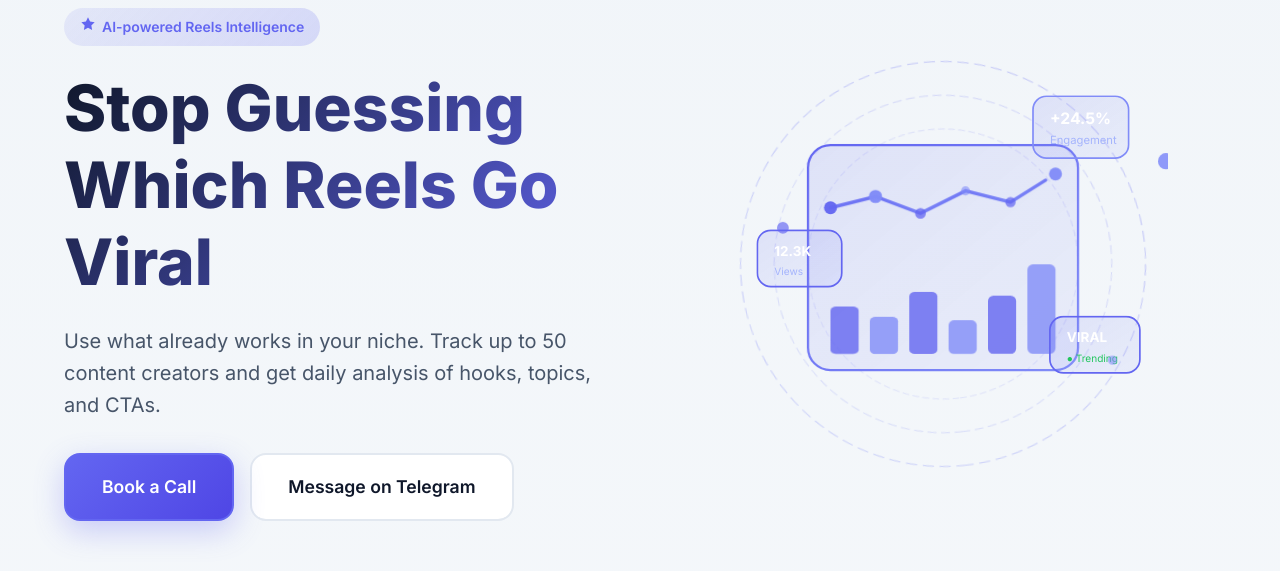
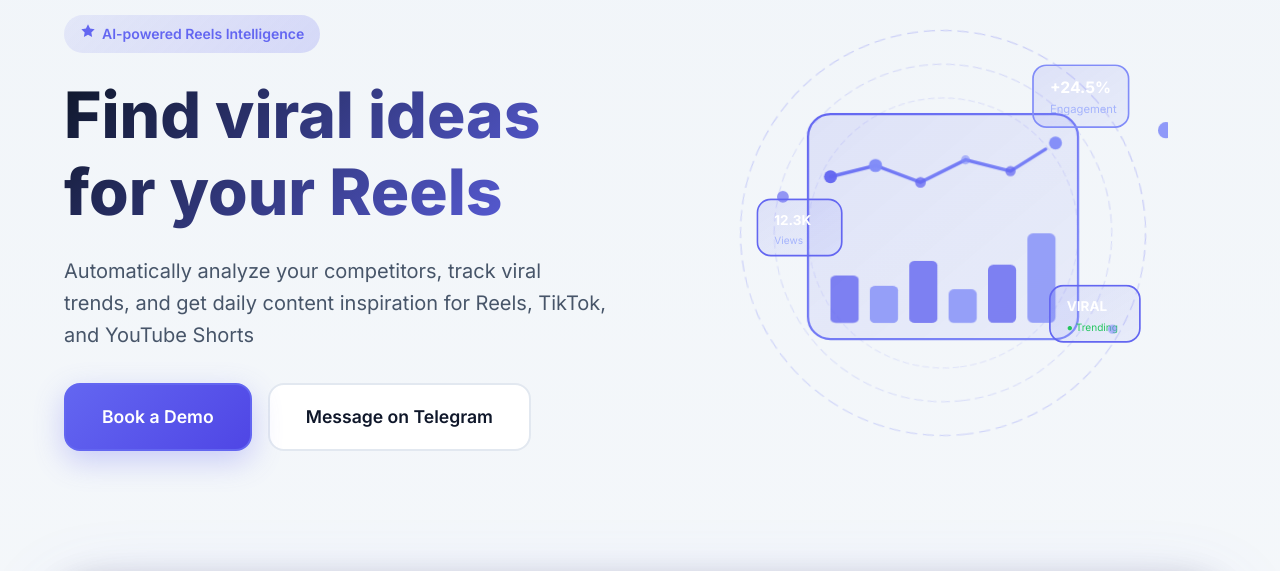
Before and after one commit to js-easy-school/TrendwatchAI-Landing-Page---Next.js-14, a Next.js app: page / in a window 1280 px wide. Shown: the part 132-703 px from the top of the page. Built offline with nearby package versions, Linux system fonts and the light colour scheme.

Commit message:
Connect JSON CMS to Hero, FAQ, Footer, Pricing components

```diff
--- a/src/components/FAQ.tsx
+++ b/src/components/FAQ.tsx
@@ -2,8 +2,12 @@
 
 import { useState } from "react";
 import styles from "./FAQ.module.css";
+import content from "@/content/site-content.json";
 
-const faqs = [
+const faqs =
+  content.faq.items.length > 0
+    ? content.faq.items
+    : [
         {
           question: "I'm just starting out. Won't this be too complicated?",
           answer:
@@ -42,8 +46,8 @@ export default function FAQ() {
     <section id="faq" className={styles.faqSection}>
       <div className="container">
         <div className="section-header">
-          <span className="section-tag">FAQ</span>
-          <h2>Frequently Asked Questions</h2>
+          <span className="section-tag">{content.faq.sectionTag}</span>
+          <h2>{content.faq.sectionTitle}</h2>
         </div>
 
         <div className={styles.faqList}>
--- a/src/components/Footer.tsx
+++ b/src/components/Footer.tsx
@@ -1,7 +1,10 @@
 import Link from "next/link";
 import styles from "./Footer.module.css";
+import content from "@/content/site-content.json";
 
 export default function Footer() {
+  const { contact, footer } = content;
+
   return (
     <footer className={styles.footer}>
       <div className={`container ${styles.footerInner}`}>
@@ -38,14 +41,14 @@ export default function Footer() {
           >
             Privacy Policy
           </Link>
-          <Link href="https://t.me/olegmazunin" target="_blank">
+          <Link href={`https://t.me/${contact.telegram}`} target="_blank">
             Telegram
           </Link>
         </nav>
       </div>
       <div className={styles.footerBottom}>
         <div className="container">
-          <p>© 2024 TrendwatchAI. All rights reserved.</p>
+          <p>{footer.copyright}</p>
         </div>
       </div>
     </footer>
--- a/src/components/Hero.tsx
+++ b/src/components/Hero.tsx
@@ -3,8 +3,11 @@
 import Image from "next/image";
 import Link from "next/link";
 import styles from "./Hero.module.css";
+import content from "@/content/site-content.json";
 
 export default function Hero() {
+  const { hero, contact } = content;
+
   return (
     <section className={styles.hero}>
       <div className="container">
@@ -25,17 +28,14 @@ export default function Hero() {
               </svg>
               AI-powered Reels Intelligence
             </span>
-            <h1>Stop Guessing Which Reels Go Viral</h1>
-            <p className={styles.heroSubtitle}>
-              Use what already works in your niche. Track up to 50 content
-              creators and get daily analysis of hooks, topics, and CTAs.
-            </p>
+            <h1>{hero.title}</h1>
+            <p className={styles.heroSubtitle}>{hero.subtitle}</p>
             <div className={styles.heroCta}>
               <Link href="#book" className="btn btn-primary btn-lg">
-                Book a Call
+                {hero.buttonSecondary}
               </Link>
               <Link
-                href="https://t.me/olegmazunin"
+                href={`https://t.me/${contact.telegram}`}
                 target="_blank"
                 className="btn btn-outline btn-lg"
               >
--- a/src/components/Pricing.tsx
+++ b/src/components/Pricing.tsx
@@ -3,6 +3,7 @@
 import Link from "next/link";
 import { useState, useEffect, useRef } from "react";
 import styles from "./Pricing.module.css";
+import content from "@/content/site-content.json";
 
 // SVG Icons - без круглых фонов
 const Icons = {
@@ -192,9 +193,9 @@ export default function Pricing() {
     <section id="pricing" className={styles.pricing}>
       <div className="container">
         <div className="section-header">
-          <span className="section-tag">Pricing</span>
-          <h2>Our Plans</h2>
-          <p>Choose a flexible plan for any business size</p>
+          <span className="section-tag">{content.pricing.sectionTag}</span>
+          <h2>{content.pricing.sectionTitle}</h2>
+          <p>{content.pricing.sectionSubtitle}</p>
         </div>
 
         <div className={styles.billingToggle}>
```
Also changed, not shown: 1 other file (tests, documents, lock files or other folders). Lines whose indentation alone changed are shown as unchanged.
